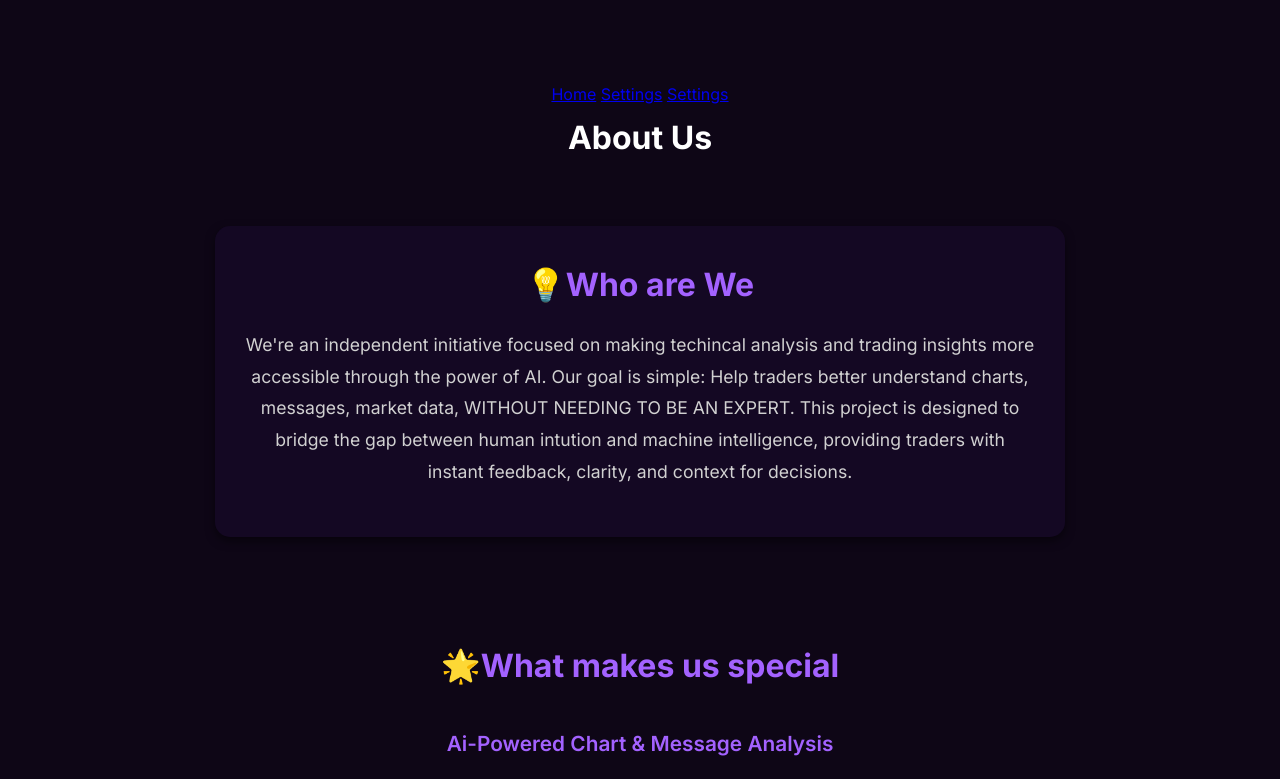
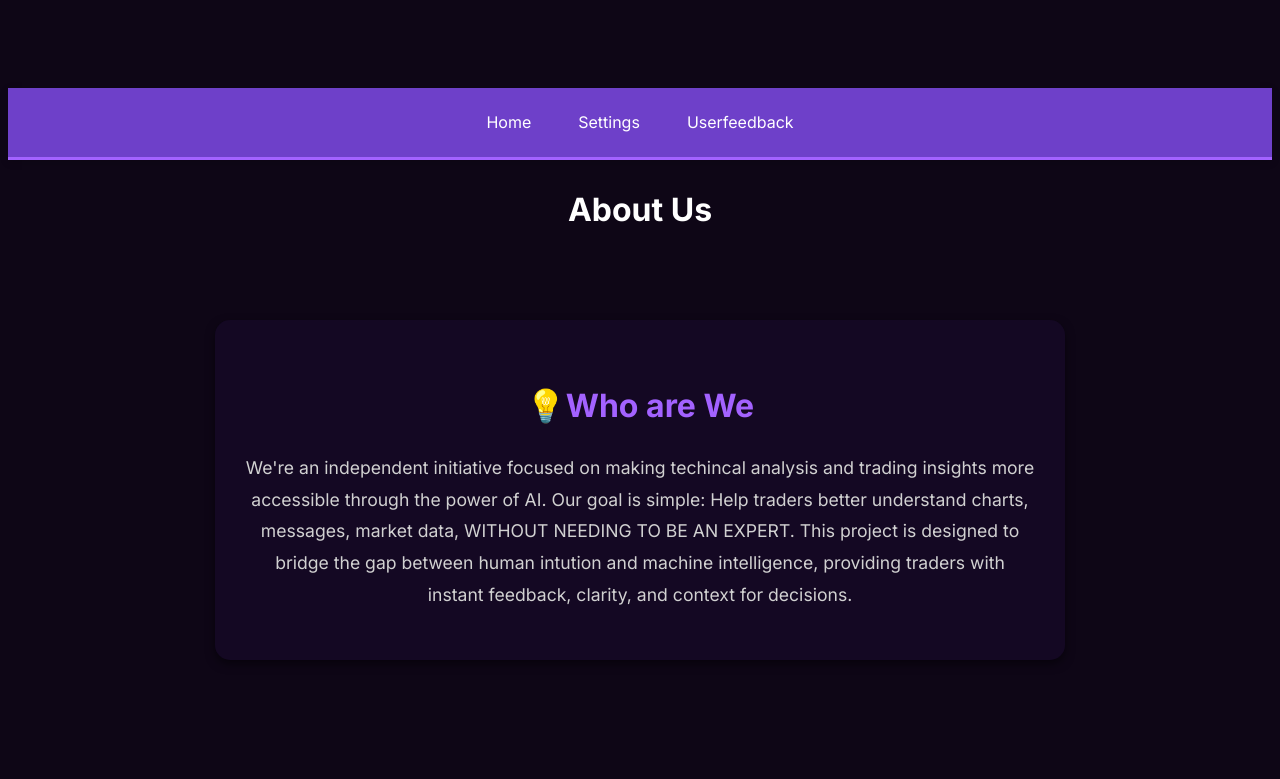
Before and after one commit to KyleTchatchouaWatson/TraderBot, a plain HTML site: page Aboutus.html in a window 1280 px wide. Shown: the top 779 px of the page. Drawn offline with Linux system fonts and the light colour scheme.

Commit message:
Predefined messages fixed, Navbar styling error on the about us page/added a hyperlink by my name on the about me page which takes you to my website

```diff
--- a/Aboutus.html
+++ b/Aboutus.html
@@ -5,13 +5,15 @@
     <meta name="viewport" content="width=device-width, initial-scale=1.0">
     <title>About Us</title>
     <link rel="stylesheet" href="darkmode-about.css">
+  <link rel="icon" href="Assets/Prismyte Light Mode Theme.png" type="image/png">
+
 </head>
 <body>
     <nav class="navbar">
         <a href="index.html">Home</a>
         <a href="settings.html">Settings</a>
-        <a href="Userfeedback.html">Settings</a>
-      </nav>
+        <a href="Userfeedback.html">Userfeedback</a>
+    </nav>
     <h1>About Us</h1>
     <section class="Who are We section">
     <div class="Who are We">
@@ -35,7 +37,7 @@
  </section>
  <section class="About me">
  <h1>👨‍💻About me</h1>
- <p>  Hey there, I'm Kyle- the solo developer and creator behind this program. I'm a software engineer with a passion for both trading and tech.
+ <p>  Hey there, I'm <a href="https://kyletchatchouawatson.netlify.app/"target="_blank">Kyle</a> the solo developer and creator behind this program. I'm a software engineer with a passion for both trading and tech.
     After spending time learning how to read the charts, identify patterns and keep up with the fast-moving world of finance, i realised there had to
     be an better way to analyse and understand trading data quickly.
     This project is a culmination of that idea-combining AI, real-time analysis, and user-friendly tools to help traders like you make more informed decisions.
--- a/darkmode-about.css
+++ b/darkmode-about.css
@@ -1,10 +1,40 @@
 @import url('https://fonts.googleapis.com/css2?family=Inter:wght@300;400;600;700&display=swap');
-
+:root {
+    --primary-color: #6e40c9;
+    --primary-dark: #5a32b0;
+    --border-radius: 12px;
+    --box-shadow: 0 2px 8px rgba(0, 0, 0, 0.15);
+    --border-color: #a362ff;
+  }
 * {
-    margin: 0;
-    padding: 0;
+    margin: 10;
+    padding: 10;
     box-sizing: border-box;
 }
+.navbar {
+    background-color: var(--primary-color);
+    padding: 12px 24px;
+    display: flex;
+    justify-content: center;
+    align-items: center;
+    gap: 15px;
+    box-shadow: var(--box-shadow);
+    border-bottom: 3px solid var(--border-color);
+  }
+
+  .navbar a {
+    color: white;
+    text-decoration: none;
+    font-weight: 500;
+    font-size: 16px;
+    padding: 8px 16px;
+    border-radius: var(--border-radius);
+    transition: background-color 0.2s ease;
+  }
+
+  .navbar a:hover {
+    background-color: var(--primary-dark);
+  }
 
 body {
     font-family: 'Inter', sans-serif;
```
Also changed, not shown: Userfeedback.html (+1 -0 lines), index.html (+14 -4 lines), settings.html (+1 -0 lines).
